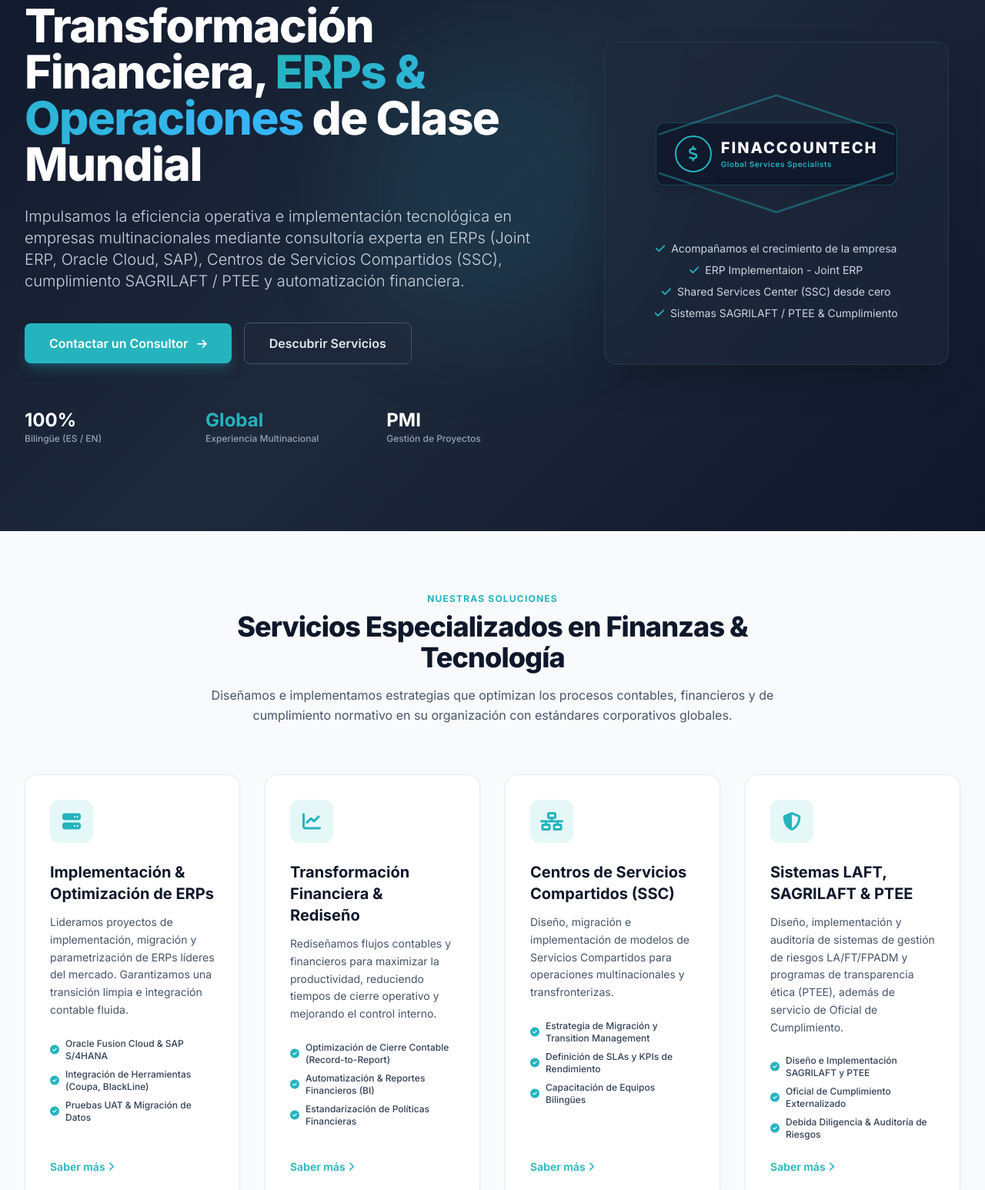
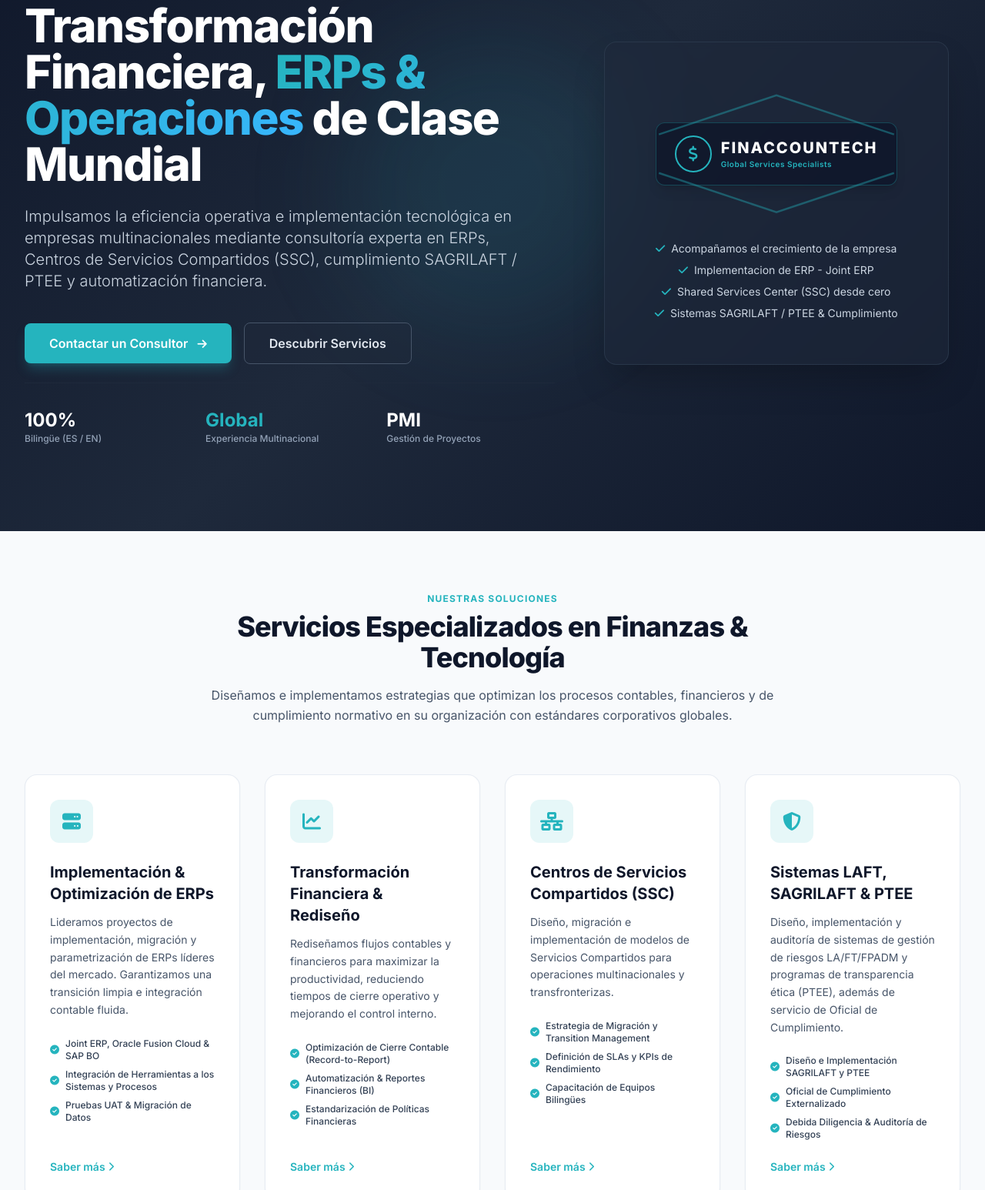
Before and after one commit to rmerlano1986/Finaccountech.com_site, a plain HTML site: page index.html in a window 1280 px wide. Shown: the part 244-1790 px from the top of the page at 77% size. Drawn offline with nearby package versions, Linux system fonts and the light colour scheme.

Commit message:
Add files via upload

```diff
--- a/index.html
+++ b/index.html
@@ -139,7 +139,7 @@
                     </h1>
 
                     <p class="text-slate-300 text-lg sm:text-xl max-w-2xl mx-auto lg:mx-0 font-light leading-relaxed" data-i18n="hero_desc">
-                        Impulsamos la eficiencia operativa e implementación tecnológica en empresas multinacionales mediante consultoría experta en ERPs (Joint ERP, Oracle Cloud, SAP), Centros de Servicios Compartidos (SSC), cumplimiento SAGRILAFT / PTEE y automatización financiera.
+                        Impulsamos la eficiencia operativa e implementación tecnológica en empresas multinacionales mediante consultoría experta en ERPs, Centros de Servicios Compartidos (SSC), cumplimiento SAGRILAFT / PTEE y automatización financiera.
                     </p>
 
                     <div class="flex flex-col sm:flex-row items-center justify-center lg:justify-start gap-4 pt-4">
@@ -199,7 +199,7 @@
                                 </p>
                                 <p class="flex items-center justify-center space-x-2">
                                     <i class="fa-solid fa-check text-brand-cyan"></i>
-                                    <span data-i18n="hero_card_2">ERP Implementaion - Joint ERP</span>
+                                    <span data-i18n="hero_card_2">Implementacion de ERP - Joint ERP</span>
                                 </p>
                                 <p class="flex items-center justify-center space-x-2">
                                     <i class="fa-solid fa-check text-brand-cyan"></i>
@@ -246,8 +246,8 @@
                             Lideramos proyectos de implementación, migración y parametrización de ERPs líderes del mercado. Garantizamos una transición limpia e integración contable fluida.
                         </p>
                         <ul class="space-y-2 text-xs text-slate-700 font-medium mb-6">
-                            <li class="flex items-center"><i class="fa-solid fa-circle-check text-brand-cyan mr-2"></i> <span data-i18n="s1_bullet1">Oracle Fusion Cloud & SAP S/4HANA</span></li>
-                            <li class="flex items-center"><i class="fa-solid fa-circle-check text-brand-cyan mr-2"></i> <span data-i18n="s1_bullet2">Integración de Herramientas (Coupa, BlackLine)</span></li>
+                            <li class="flex items-center"><i class="fa-solid fa-circle-check text-brand-cyan mr-2"></i> <span data-i18n="s1_bullet1">Joint ERP, Oracle Fusion Cloud & SAP BO</span></li>
+                            <li class="flex items-center"><i class="fa-solid fa-circle-check text-brand-cyan mr-2"></i> <span data-i18n="s1_bullet2">Integración de Herramientas a los Sistemas y Procesos</span></li>
                             <li class="flex items-center"><i class="fa-solid fa-circle-check text-brand-cyan mr-2"></i> <span data-i18n="s1_bullet3">Pruebas UAT & Migración de Datos</span></li>
                         </ul>
                     </div>
@@ -566,7 +566,7 @@
                         </div>
                         <div class="flex items-center space-x-3 text-slate-300">
                             <i class="fa-solid fa-phone text-brand-cyan w-5"></i>
-                            <span>+57 (601) 000-0000 / +1 (800) 000-0000</span>
+                            <span>+57 (300) 122-3543</span>
                         </div>
                         <div class="flex items-center space-x-3 text-slate-300">
                             <i class="fa-solid fa-location-dot text-brand-cyan w-5"></i>
@@ -661,7 +661,7 @@
 
                 hero_badge: "Consultoría Financiera & Tecnológica Global",
                 hero_title: 'Transformación Financiera, <span class="cyan-gradient-text">ERPs & Operaciones</span> de Clase Mundial',
-                hero_desc: "Impulsamos la eficiencia operativa e implementación tecnológica en empresas multinacionales mediante consultoría experta en ERPs (Oracle Cloud, SAP), Centros de Servicios Compartidos (SSC), cumplimiento SAGRILAFT / PTEE y automatización financiera.",
+                hero_desc: "Impulsamos la eficiencia operativa e implementación tecnológica en empresas multinacionales mediante consultoría experta en ERPs, Centros de Servicios Compartidos (SSC), cumplimiento SAGRILAFT / PTEE y automatización financiera.",
                 hero_btn_contact: 'Contactar un Consultor <i class="fa-solid fa-arrow-right ml-2 text-sm"></i>',
                 hero_btn_services: "Descubrir Servicios",
 
@@ -672,8 +672,8 @@
                 badge_pmi_num: "PMI",
                 badge_pmi_text: "Gestión de Proyectos",
 
-                hero_card_1: "Support for the company's growth",
-				hero_card_2: "ERP Implementaion - Joint ERP",
+                hero_card_1: "Acompañamos el crecimiento de la empresa",
+				hero_card_2: "Implementación de ERP - Joint ERP",
                 hero_card_3: "Shared Services Center (SSC) desde cero",
                 hero_card_4: "Sistemas SAGRILAFT / PTEE & Cumplimiento",
 
@@ -683,8 +683,8 @@
 
                 s1_title: "Implementación & Optimización de ERPs",
                 s1_desc: "Lideramos proyectos de implementación, migración y parametrización de ERPs líderes del mercado. Garantizamos una transición limpia e integración contable fluida.",
-                s1_bullet1: "Oracle Fusion Cloud & SAP S/4HANA",
-                s1_bullet2: "Integración de Herramientas (Coupa, BlackLine)",
+                s1_bullet1: "Joint ERP, Oracle Fusion Cloud & SAP BO",
+                s1_bullet2: "Integración de Herramientas a los Sistemas y Procesos",
                 s1_bullet3: "Pruebas UAT & Migración de Datos",
 
                 s2_title: "Transformación Financiera & Rediseño",
@@ -792,7 +792,7 @@
 
                 hero_badge: "Global Finance & Tech Consulting",
                 hero_title: 'Financial Transformation, <span class="cyan-gradient-text">ERPs & Operations</span> World-Class Solutions',
-                hero_desc: "We drive operational efficiency and technology implementation for multinational enterprises through expert consulting in ERPs (Oracle Cloud, SAP), Shared Services Centers (SSC), SAGRILAFT/PTEE compliance, and financial automation.",
+                hero_desc: "We drive operational efficiency and technology implementation for multinational enterprises through expert consulting in ERPs, Shared Services Centers (SSC), SAGRILAFT/PTEE compliance, and financial automation.",
                 hero_btn_contact: 'Contact a Consultant <i class="fa-solid fa-arrow-right ml-2 text-sm"></i>',
                 hero_btn_services: "Explore Services",
 
@@ -803,7 +803,7 @@
                 badge_pmi_num: "PMI",
                 badge_pmi_text: "Project Governance",
 
-                hero_card_1: "Acompañamos el crecimiento de la empresa",
+                hero_card_1: "Support for the company's growth",
 				hero_card_2: "ERP Implementaion - Joint ERP",
                 hero_card_3: "Shared Services Center (SSC) from ground up",
                 hero_card_4: "SAGRILAFT / PTEE & Compliance Systems",
@@ -814,8 +814,8 @@
 
                 s1_title: "ERP Implementation & Optimization",
                 s1_desc: "We lead implementation, migration, and optimization projects for market-leading ERPs, ensuring seamless accounting integration and smooth cutover.",
-                s1_bullet1: "Oracle Fusion Cloud & SAP S/4HANA",
-                s1_bullet2: "Ecosystem Tools Integration (Coupa, BlackLine)",
+                s1_bullet1: "Joint ERP, Oracle Fusion Cloud & SAP BO",
+                s1_bullet2: "Ecosystem Tools Integration to Systems and Processes",
                 s1_bullet3: "UAT Testing & Data Migration Management",
 
                 s2_title: "Financial Transformation & Redesign",
```
